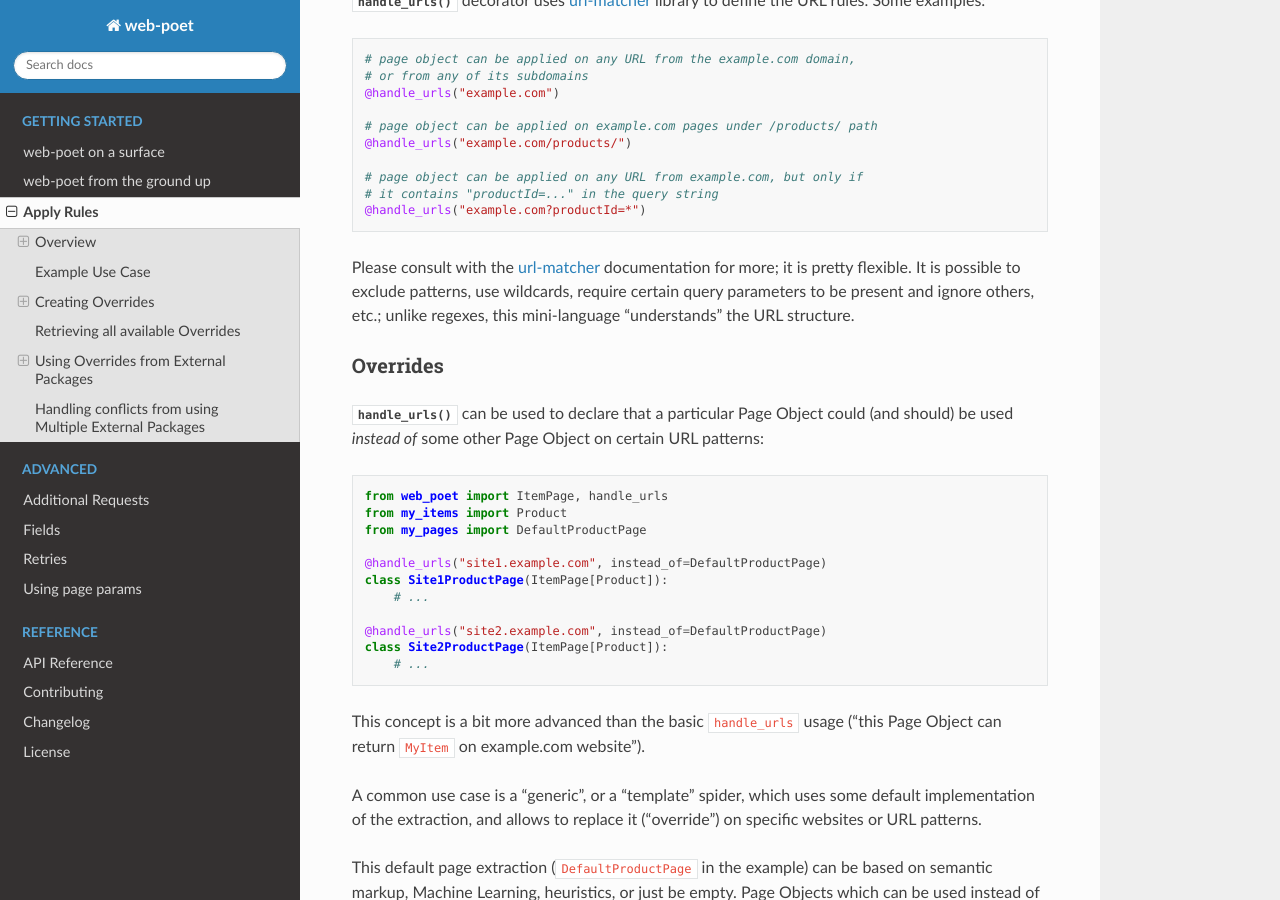
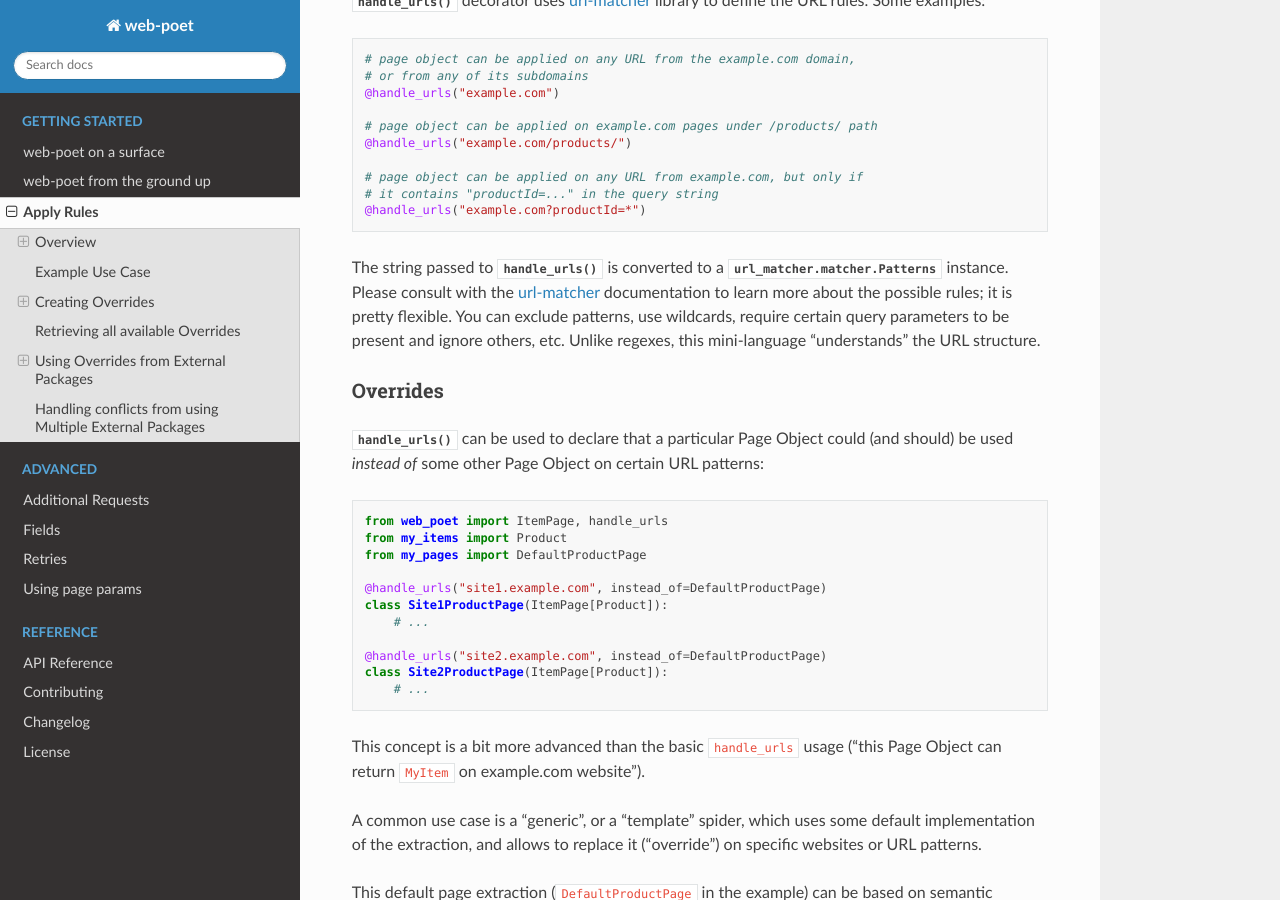
Before and after one commit to scrapinghub/web-poet, a Sphinx documentation site: the page built from docs/intro/overrides.rst, in a window 1280 px wide and 900 px high, scrolled down 1036 px. Built offline with Sphinx 7.4.7 and the Read the Docs theme 2.0.0, drawn with Linux system fonts in a browser that asks for light colours.

Commit message:
mention str -> Patterns conversion

```diff
--- a/docs/intro/overrides.rst
+++ b/docs/intro/overrides.rst
@@ -69,10 +69,12 @@ URL rules. Some examples:
     # it contains "productId=..." in the query string
     @handle_urls("example.com?productId=*")
 
-Please consult with the url-matcher_ documentation for more; it is pretty
-flexible. It is possible to exclude patterns, use wildcards, require certain
-query parameters to be present and ignore others, etc.;
-unlike regexes, this mini-language "understands" the URL structure.
+The string passed to :func:`~.handle_urls` is converted to
+a :class:`url_matcher.matcher.Patterns` instance. Please consult
+with the url-matcher_ documentation to learn more about the possible rules;
+it is pretty flexible. You can exclude patterns, use wildcards,
+require certain query parameters to be present and ignore others, etc.
+Unlike regexes, this mini-language "understands" the URL structure.
 
 .. _url-matcher: https://url-matcher.readthedocs.io
 
```
